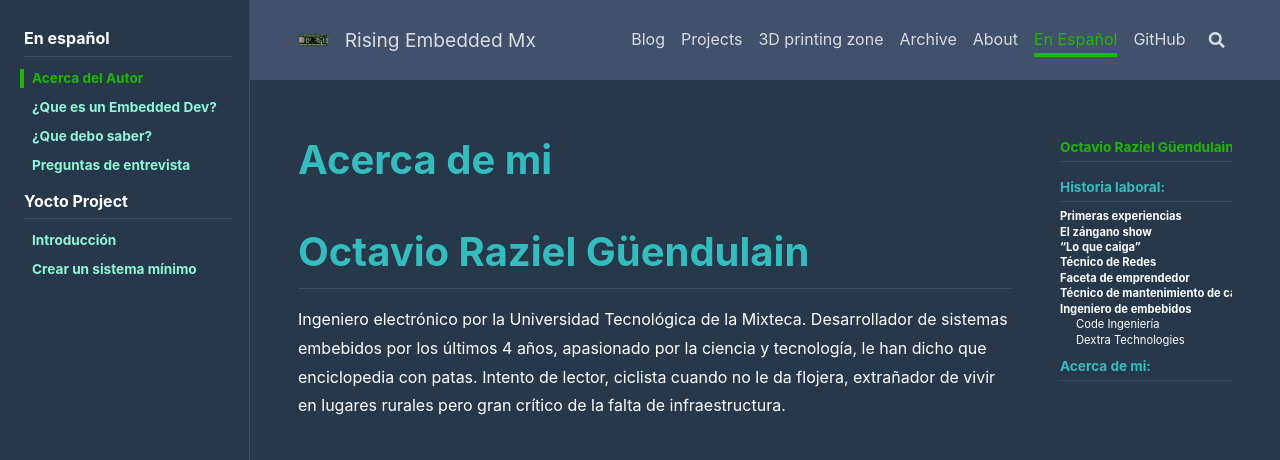
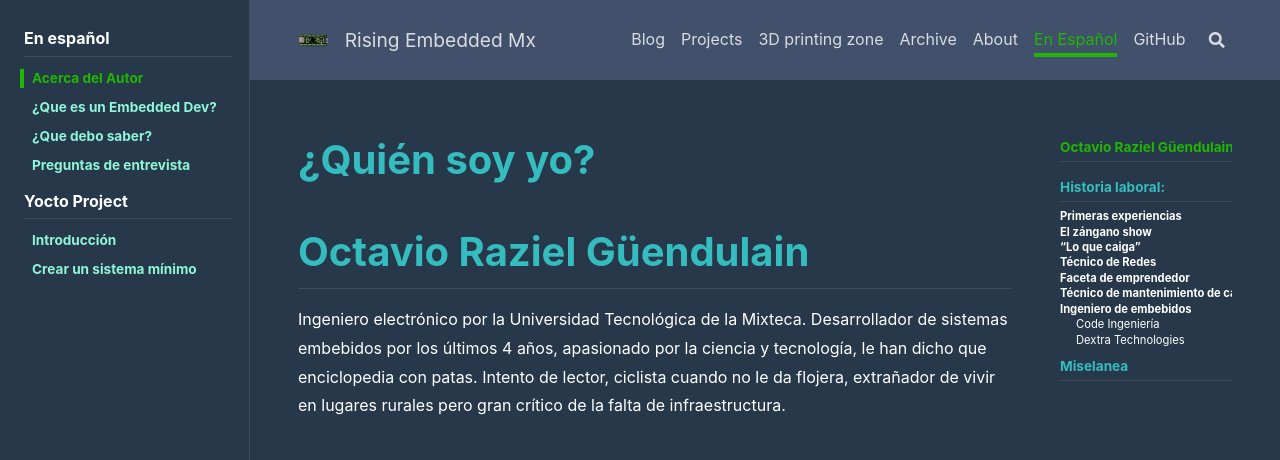
Before and after one commit to razielgdn/risingembeddedmx, a Jekyll site: the page built from projects/_spanish/01-quien-soy.md, in a window 1280 px wide. Shown: the top 460 px of the page. Built offline with Jekyll 4.4.1, drawn with Linux system fonts in a browser that asks for light colours; nearby versions of some CDN libraries; comment, search, counter and statistics services are not loaded; some of the changed text lies outside the part shown.

Commit message:
change titles

```diff
--- a/projects/_spanish/01-quien-soy.md
+++ b/projects/_spanish/01-quien-soy.md
@@ -1,5 +1,5 @@
 ---
-title: Acerca de mi
+title: ¿Quién soy yo?
 permalink: /spanish/quien-soy
 key: quien-soy
 ---
@@ -50,7 +50,7 @@ freno por medios eléctricos o hidráulicos.
 Mi ultimo trabajo fue con una tarjeta raspberry pi 4 y un microcontrolador STM34H53, donde apoye con el desarrollo de un sistema para *flashear* el microcontrolador desde un sistema Linux corriendo en la RPI-4.
 Debido a cuestiones de reestructuración/finanzas me toco recorte junto con alrededor de otros 50 compañeros desarrolladores y testers (¿Deja Vu?).
 
-# Acerca de mi:
+# Miselanea
 Bueno, nací y crecí en el estado de Oaxaca, México. Lugar de paisajes hermosos en las montañas, ciudades pintorescas, playas paradisíacas, estepas montañas y desiertos,
 selva seca, selva húmeda, un gran número de pueblos originarios, deliciosa gastronomía, mucha cultura y desafortunadamente: falta de infraestructura, trabajos precarizados y muchos problemas sociales que pareciera que no dejan que el "progreso" sea rápido.
 
```
Also changed, not shown: projects/_posts/2025-05-04-sabatic.md (+1 -1 lines).
